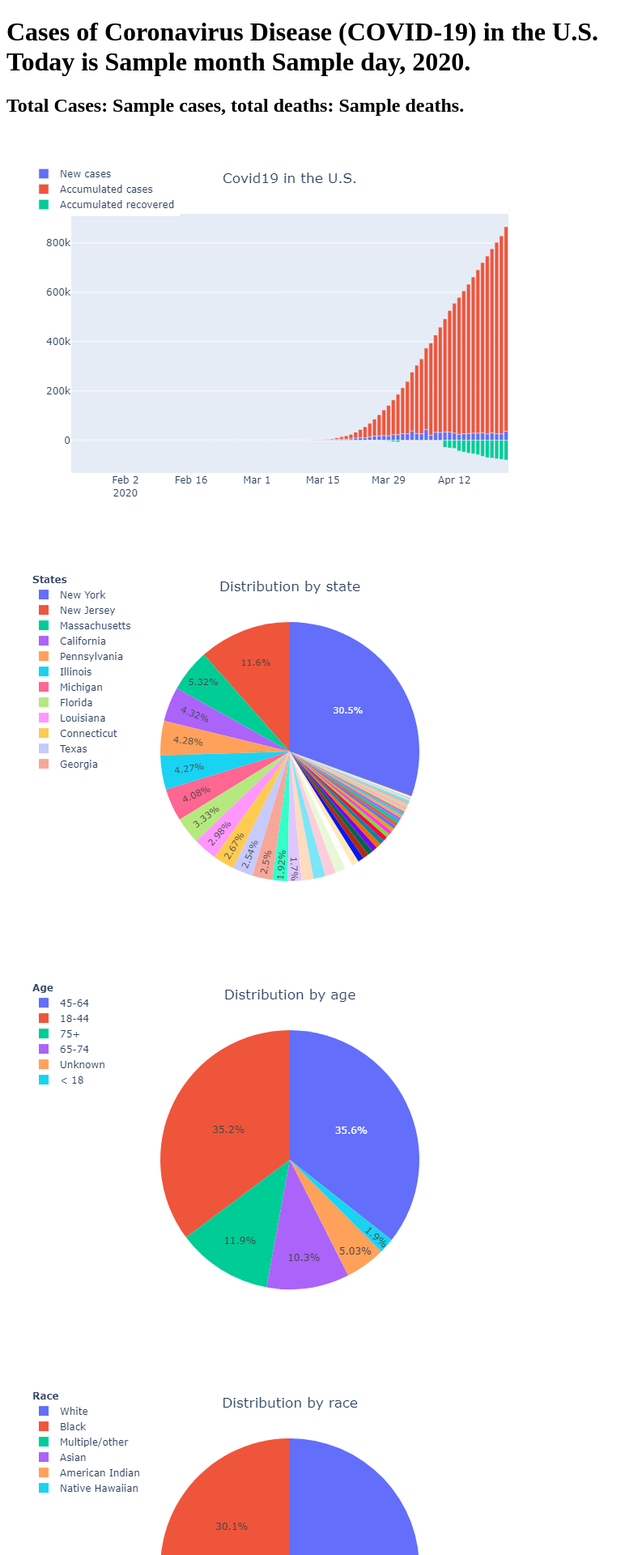
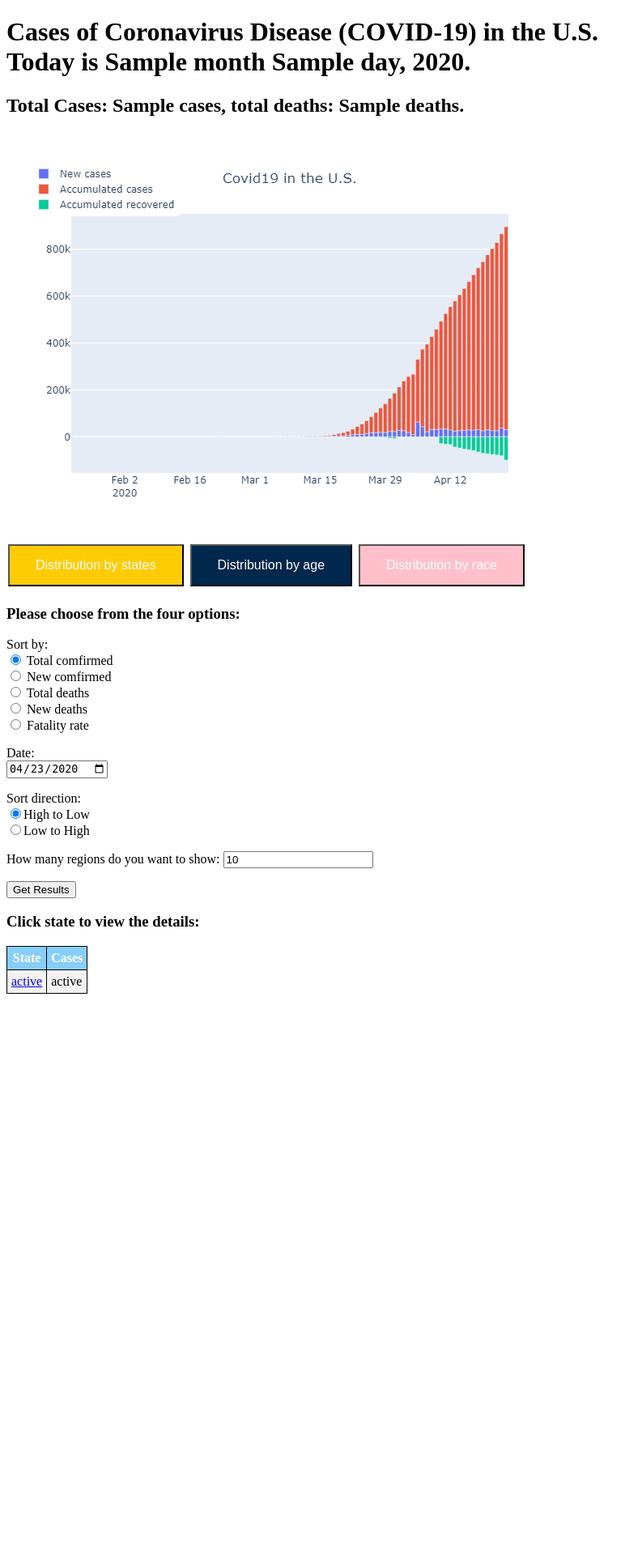
Before and after one commit to chyuting/covid19Tracker, a Flask app: template templates/index.html in a window 1280 px wide. Shown: the top 1920 px of the page at 81% size, without its empty margins (0-793 px from the left). After the commit the page ends 1227 px from the top, so only its background shows below. Run offline with Flask 2, Linux system fonts and the light colour scheme; the template is opened without the code that fills it: most values are stand-ins (such as "Sample title", 1, 10 or a date in 2020); parts of the project's set-up code (start-up, migrations or seed data) failed here and were passed over.

Commit message:
click on button to choose 1 of 3 distribution images

```diff
--- /dev/null
+++ b/runtime.txt
@@ -0,0 +1 @@
+python-3.7.3
--- a/templates/index.html
+++ b/templates/index.html
@@ -3,6 +3,7 @@
 <head>
   <meta charset="UTF-8">
   <title>COVID19 in the US</title>
+  <link rel="shortcut icon" href="">
   <style>
         table, th, td {
             border: 1px solid black;
@@ -15,7 +16,30 @@
         }
         tr:nth-child(even){background-color: #f2f2f2;}
         tr:hover{background-color: #ddd;}
+        .button {text-align:center;
+            background-color: #555555;
+            color: white;
+            padding: 15px 32px;
+            margin: 4px 2px;
+            font-size: 16px;
+        }
+        .button1 {
+            background-color: #FFCB05;
+        }
+        .button2 {
+            background-color: #00274C;
+        }
+        .button3 {
+            background-color: pink;
+        }
   </style>
+  <script>
+        function myFunc(img_src) {
+          var x = document.getElementById('distribution');
+          x.src = img_src;
+          x.style.display= 'block'
+        }
+  </script>
 </head>
 <body>
     <h1>
@@ -25,10 +49,12 @@
     <h2>
         Total Cases: {{cases}}, total deaths: {{deaths}}.
     </h2>
-    <img src='../static/acc_new.png' alt='accumulated and new cases by date'>
-    <img src='../static/states.png' alt='national distribution'>
-    <img src='../static/age.png' alt='distribution by age'>
-    <img src='../static/race.png' alt='distribution by race'>
+    <img src='../static/acc_new.png' alt='accumulated and new cases by date'/>
+    <br>
+    <button class ="button button1" onclick="myFunc('../static/states.png')">Distribution by states</button>
+    <button class ="button button2" onclick="myFunc('../static/age.png')">Distribution by age</button>
+    <button class ="button button3" onclick="myFunc('../static/race.png')">Distribution by race</button>
+    <img id='distribution'>
 
     <h3> Please choose from the four options: </h3>
     <form action='results' method='POST'>
--- a/templates/state.html
+++ b/templates/state.html
@@ -3,6 +3,7 @@
 <head>
   <meta charset="UTF-8">
   <title>State {{nm}}</title>
+  <link rel="shortcut icon" href="">
   <style>
         table, th, td {
             border: 1px solid black;
```
Also changed, not shown: static/Alaska1.png (added), static/Indiana1.png, static/Louisiana1.png (added), static/Michigan1.png, static/New York1.png, static/Utah1.png, static/acc_new.png, static/states.png.
